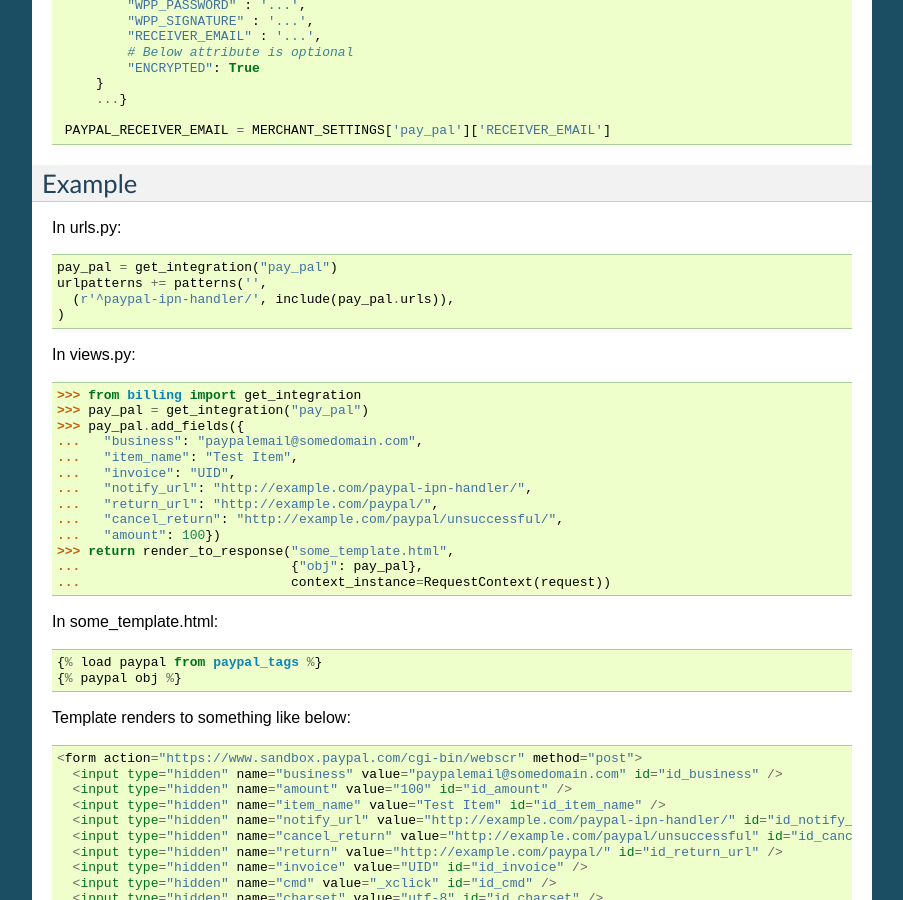
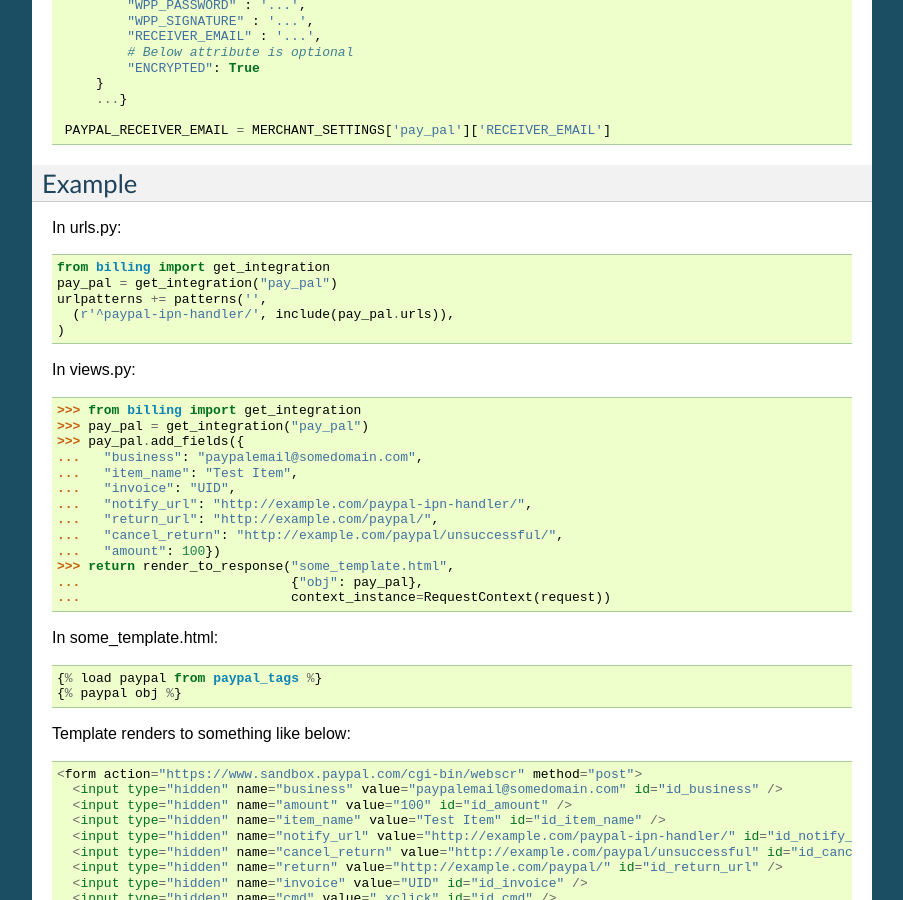
Before and after one commit to agiliq/merchant, a Sphinx documentation site: the page built from docs/offsite/paypal.rst, in a window 1280 px wide and 900 px high, scrolled down 643 px. Shown: the whole window, without its empty margins (198-1101 px from the left). Built offline with Sphinx 7.4.7, drawn with Linux system fonts in a browser that asks for light colours.

Commit message:
Added more billing imports

```diff
--- a/docs/offsite/paypal.rst
+++ b/docs/offsite/paypal.rst
@@ -50,6 +50,7 @@
 
 In urls.py::
 
+  from billing import get_integration
   pay_pal = get_integration("pay_pal")
   urlpatterns += patterns('',
     (r'^paypal-ipn-handler/', include(pay_pal.urls)),
```
